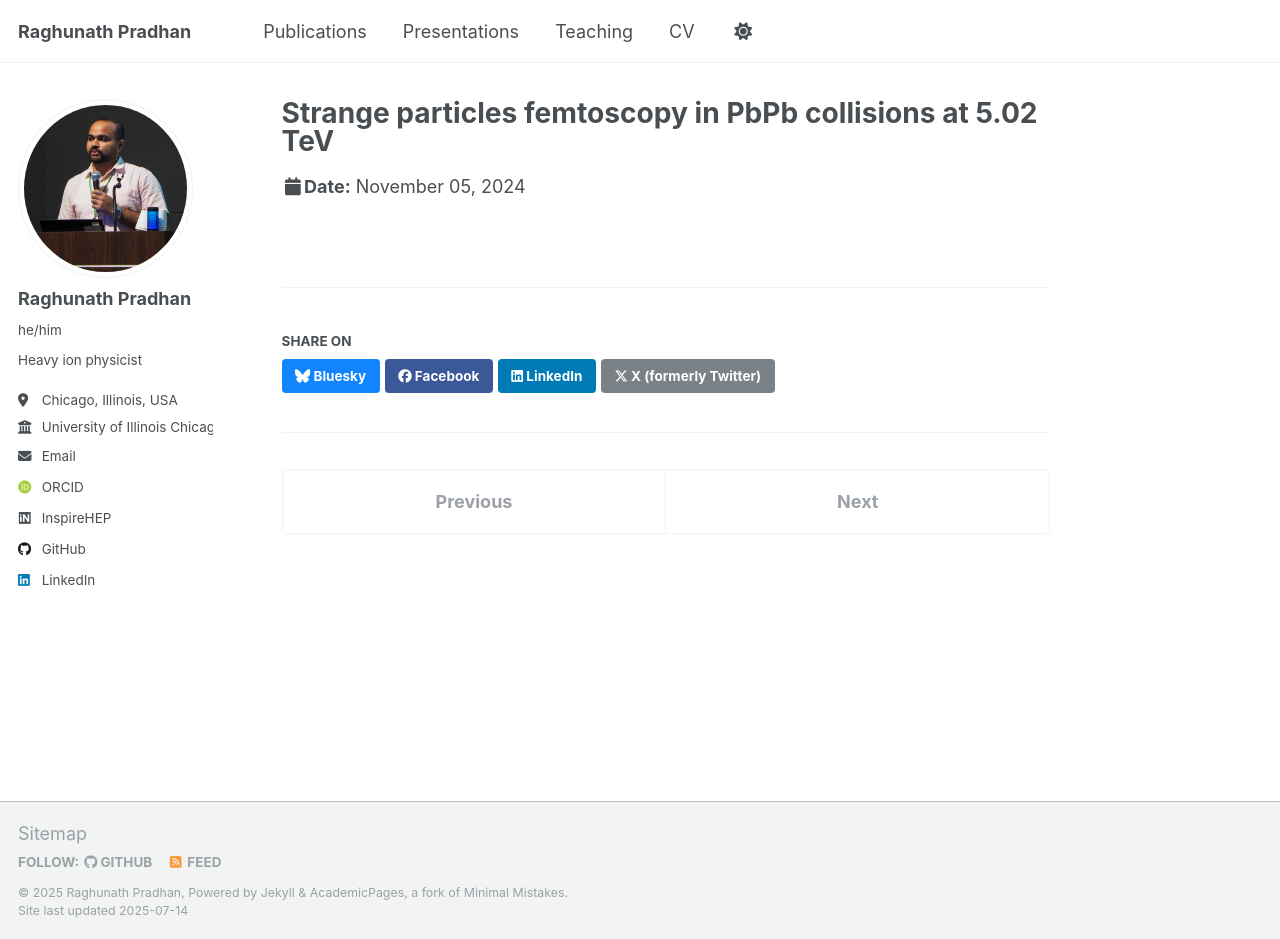
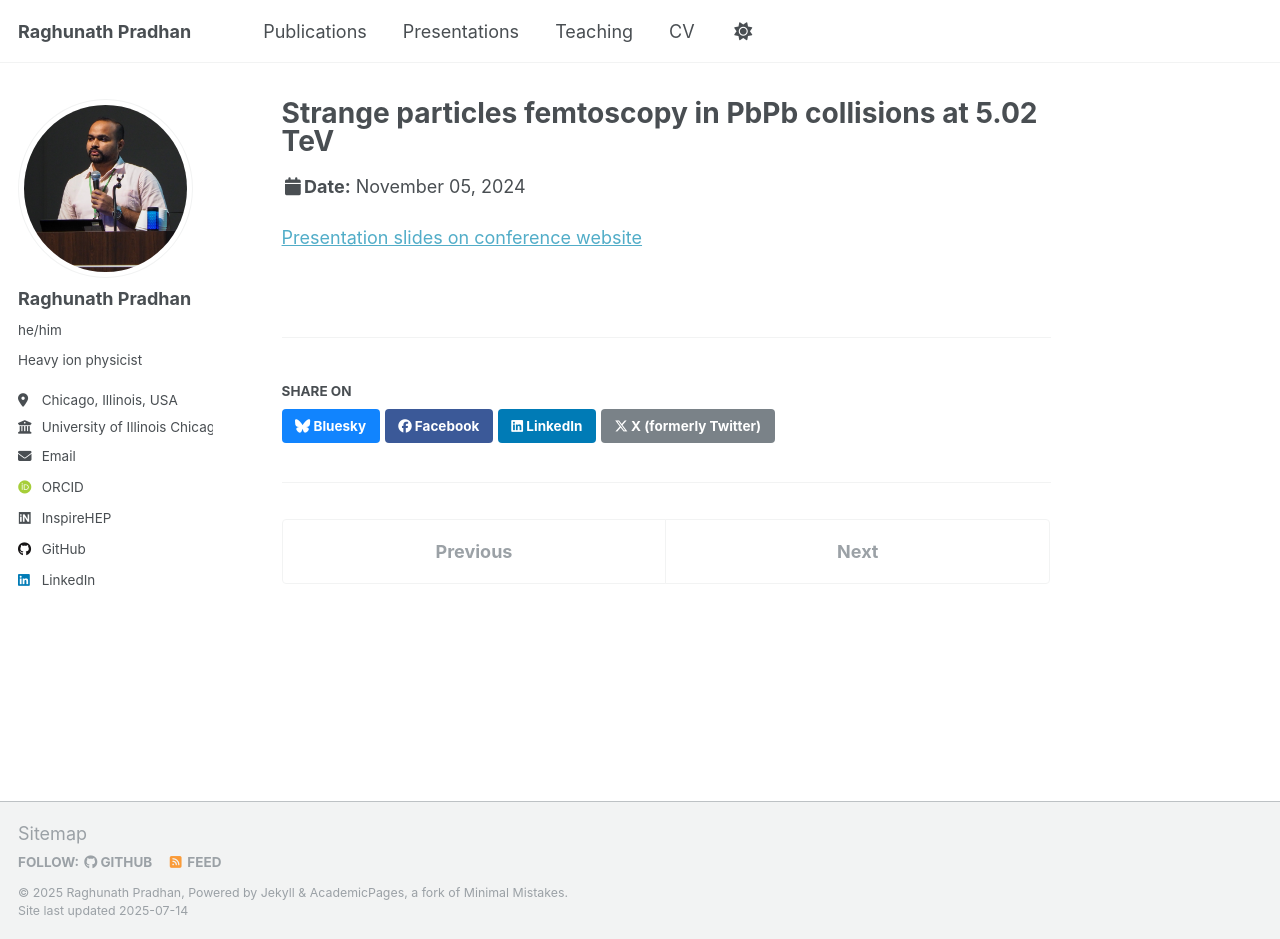
Before and after one commit to RAGHUMATAPITA/RAGHUMATAPITA.github.io, a Jekyll site: the page built from _talks/2024-11-05-WPCF.md, in a window 1280 px wide and 939 px high. Built offline with Jekyll 4.4.1, drawn with Linux system fonts in a browser that asks for light colours; some web fonts are replaced; a script that is not in the unit is left out.

Commit message:
Update 2024-11-05-WPCF.md

```diff
--- a/_talks/2024-11-05-WPCF.md
+++ b/_talks/2024-11-05-WPCF.md
@@ -7,3 +7,4 @@ venue: "WPCF 2024"
 date: 2024-11-05
 location: "Toulouse, France"
 ---
+[Presentation slides on conference website](https://indico.in2p3.fr/event/32030/contributions/145043/)
```
